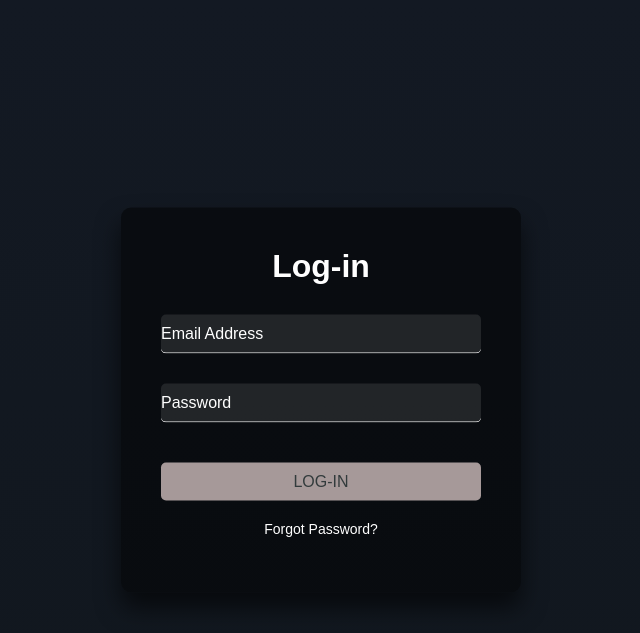
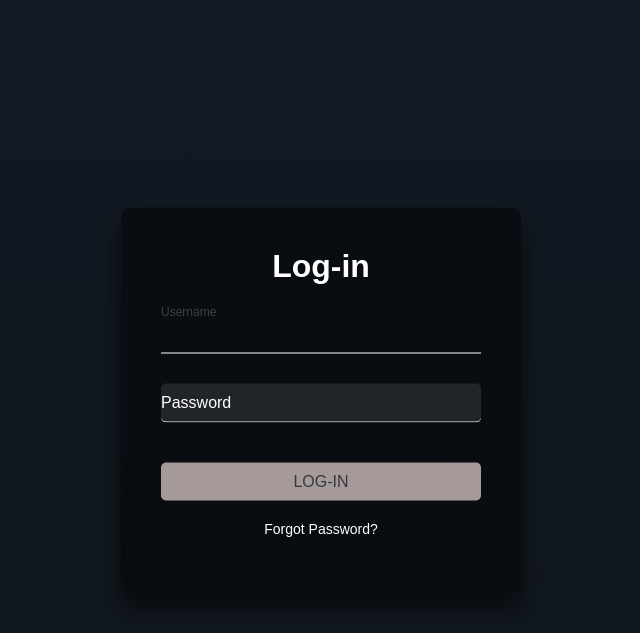
Before and after one commit to jasminekayrabs/lostexpats_cz, a Django app: template templates/authentication/login.html in a window 1280 px wide. Shown: the top 633 px of the page, without its empty margins (319-959 px from the left). Run offline with Django 4.2, Linux system fonts and the light colour scheme; the template is opened without the code that fills it, so the values that code supplies are empty.

Commit message:
Add username as input field to login.html

```diff
--- a/templates/authentication/login.html
+++ b/templates/authentication/login.html
@@ -1,5 +1,5 @@
 <!-- This is the login page. It allows the user to input their required info and validates it. It also has a link that takes user to the reset pssword page. The page is protected against Sql injection attacks, XSS attacks, as well as Cross site request forgery. -->
-
+<!-- BY JASMINE -->
 <head>
   <title>Login Page</title>
 
@@ -136,15 +136,14 @@
     <form action="/login" method="POST">
       {% csrf_token %}
       <div class="user-box">
-        <input type="email" id="email" name="email" required>
-        <label for="">Email Address</label>
+        <input type="username" id="username" name="username" requiredvalue="{{ username|safe }}">
+        <label for="">Username</label>
       </div>
       <div class="user-box">
         <input type="password" id="pass1" name="pass1" required>
         <label for="">Password</label>
       </div>
       <button type="submit">Log-in</button>
-      <!-- linkk to reset password page -->
       <a href="{% url 'password_reset' %}">Forgot Password?</a>
       <!-- display error message if user is not authenticated -->
       {% if messages %}
```
